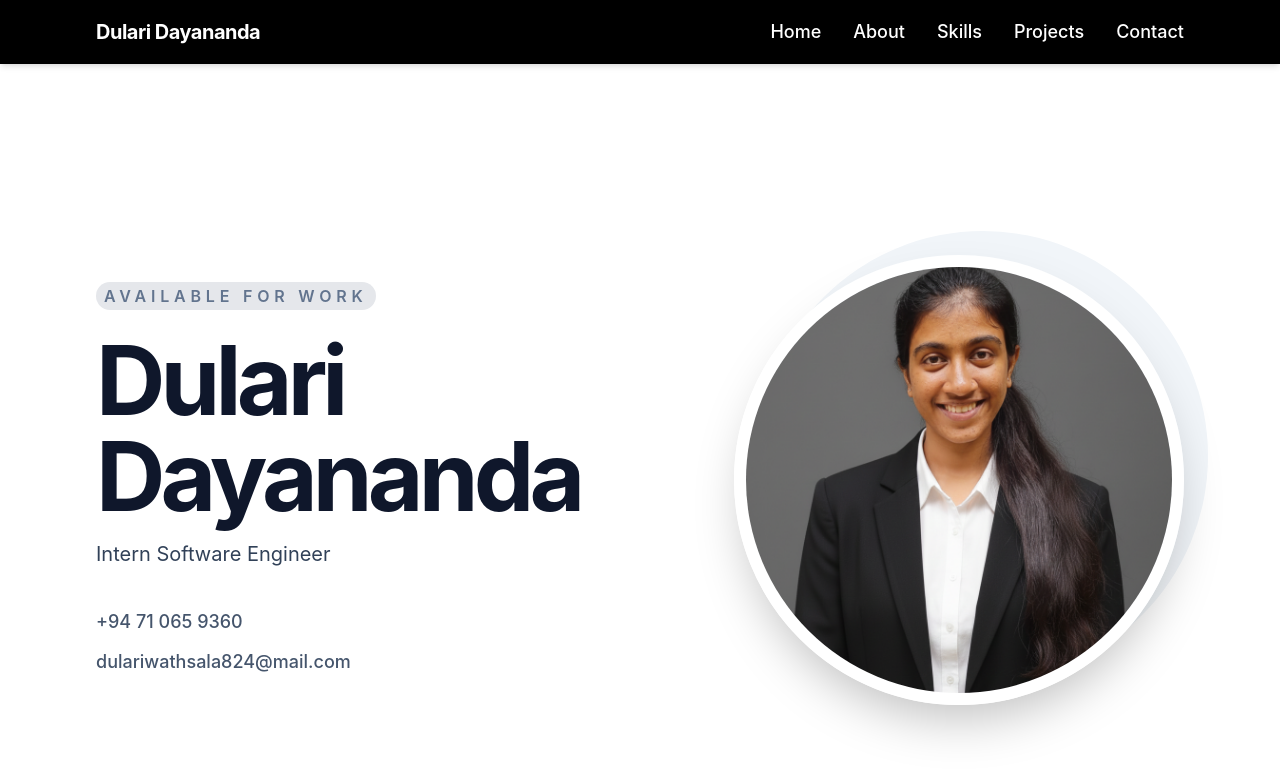
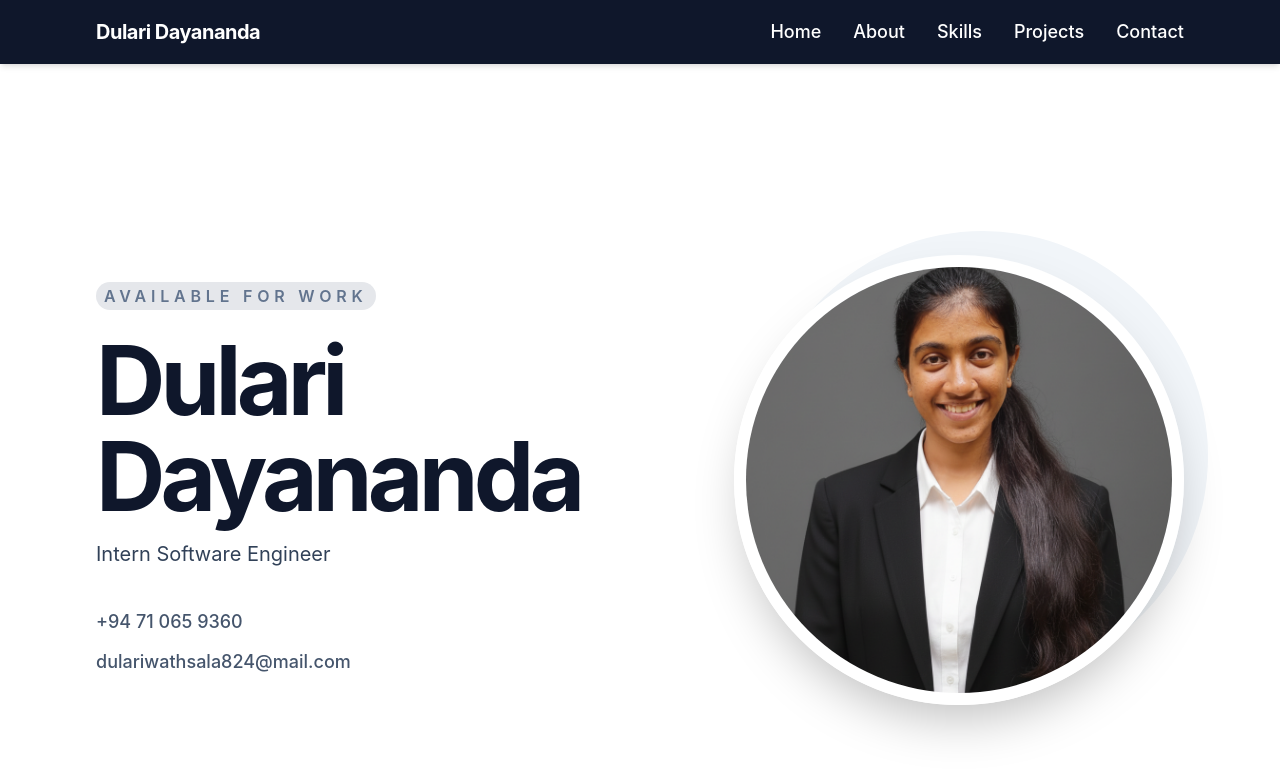
Before and after one commit to dwathsala/My_Portfolio, a React (Vite) app: page / in a window 1280 px wide. Shown: the top 776 px of the page. Built offline with nearby package versions, Linux system fonts and the light colour scheme.

Commit message:
Update Header component background color for improved visibility

```diff
--- a/src/components/Header.jsx
+++ b/src/components/Header.jsx
@@ -13,8 +13,8 @@ const Header = () => {
   ];
 
   return (
-    <header className="fixed top-0 left-0 w-full z-50 bg-black text-white shadow-md">
-      <nav className="max-w-[1440px] mx-auto px-8 md:px-24 h-16 flex justify-between items-center bg-black">
+    <header className="fixed top-0 left-0 w-full z-50 bg-slate-900 text-white shadow-md">
+      <nav className="max-w-[1440px] mx-auto px-8 md:px-24 h-16 flex justify-between items-center bg-slate-900">
         {/* Logo Section */}
         <div className="text-xl font-bold tracking-tight z-[60]">
           Dulari Dayananda
```
